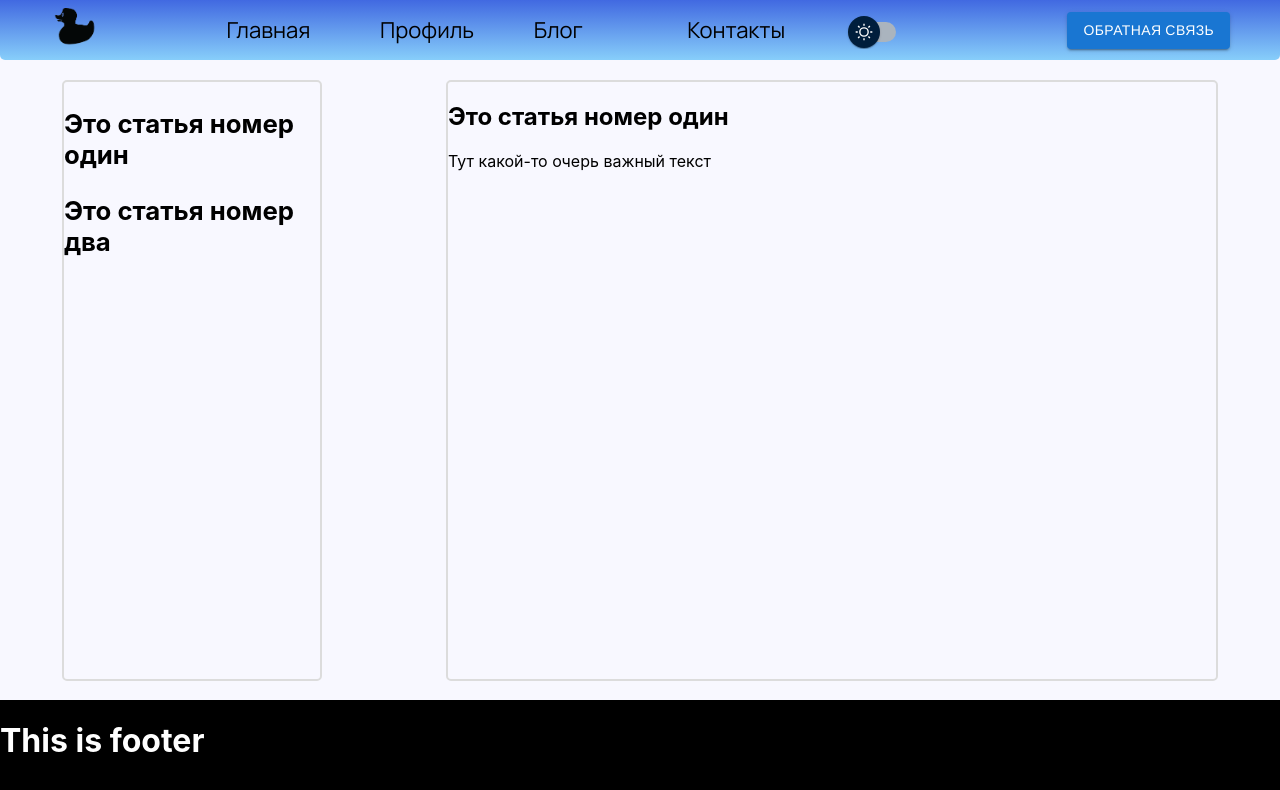
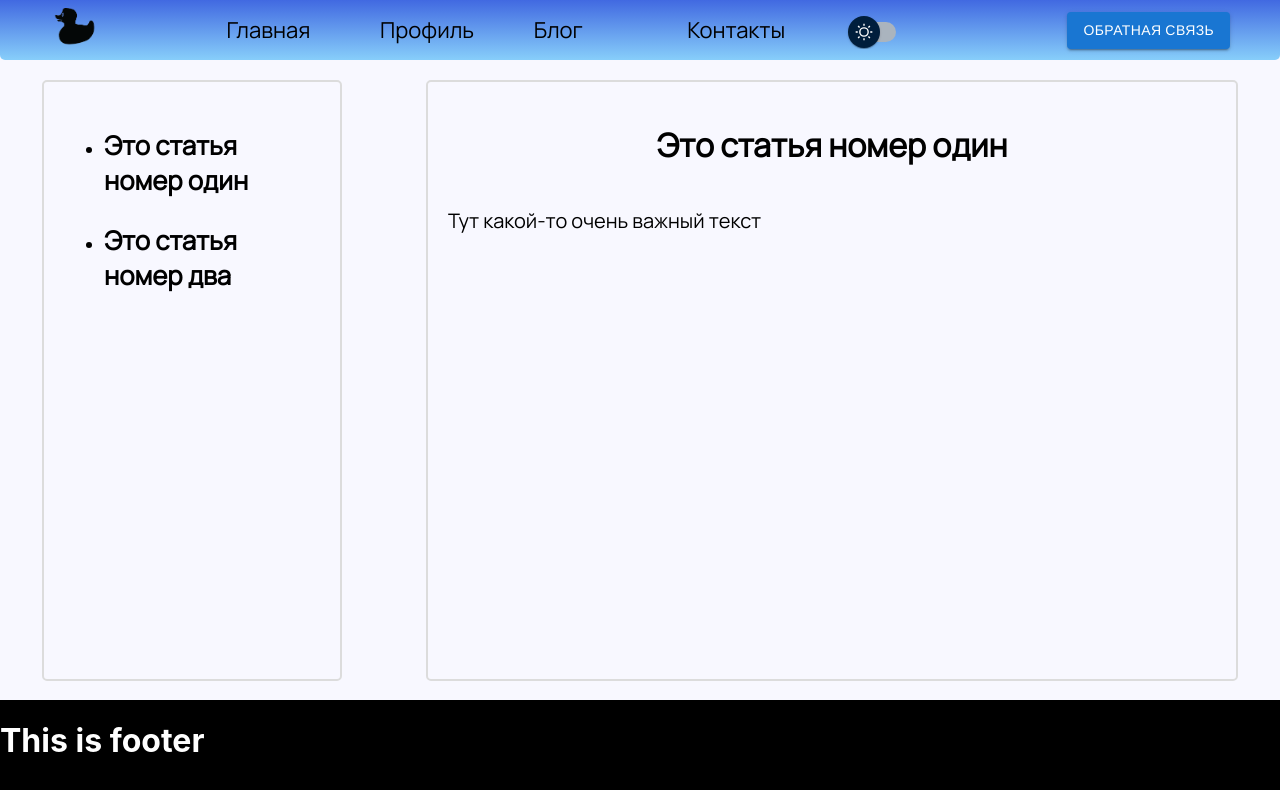
Before and after one commit to Deadduck89/portfolio, a React (Create React App) app: page /blog/1 in a window 1280 px wide. Shown: the top 790 px of the page. Built offline with nearby package versions, Linux system fonts and the light colour scheme; a web font is replaced by a local one.

Commit message:
Blog page styles done, article text string is reading like HTML
dangerouslySetInnerHTML was used

```diff
--- a/src/Components/Content/BlogPage/BlogArticle/BlogArticle.jsx
+++ b/src/Components/Content/BlogPage/BlogArticle/BlogArticle.jsx
@@ -1,5 +1,6 @@
 import React from "react";
 import {useParams} from "react-router";
+import classes from '../BlogPage.module.css'
 
 const BlogArticle = (props) => {
     let articleAddress = useParams();
@@ -11,8 +12,8 @@ const BlogArticle = (props) => {
 
 
     return (<div>
-            <h2>{blogPost.headline}</h2>
-            <p>{blogPost.text}</p>
+            <h1>{blogPost.headline}</h1>
+            <p className={classes.blogArticleText} dangerouslySetInnerHTML={{__html: blogPost.text}}/>
         </div>
     )
 }
--- a/src/Components/Content/BlogPage/BlogHeadline/BlogHeadline.jsx
+++ b/src/Components/Content/BlogPage/BlogHeadline/BlogHeadline.jsx
@@ -1,9 +1,13 @@
 import React from "react";
 import {NavLink} from "react-router-dom";
+import classes from '../BlogPage.module.css'
 
 const BlogHeadline = (props) => {
-    return (
-        <NavLink to={'/blog/' + props.id}><h3>{props.headline}</h3></NavLink>
+    return (<div>
+            <ul>
+                <li><NavLink className={classes.blogListElement} to={'/blog/' + props.id}><h3>{props.headline}</h3></NavLink></li>
+            </ul>
+        </div>
     )
 }
 
--- a/src/Components/Content/BlogPage/BlogPage.module.css
+++ b/src/Components/Content/BlogPage/BlogPage.module.css
@@ -17,13 +17,28 @@
 .blogList {
     width: 20%;
     margin-bottom: 20px;
+    padding: 20px;
     border: #DCDCDC 2px solid;
     border-radius: 5px;
+    font-family: Manrope, Roboto;
+}
+.blogDark .blogListElement {
+    color: #DCDCDC;
 }
 
 .blogText {
     width: 60%;
     margin-bottom: 20px;
+    padding: 20px;
     border: #DCDCDC 2px solid;
     border-radius: 5px;
+    font-family: Manrope, Roboto;
 }
+.blogText h1 {
+    text-align: center;
+}
+
+.blogArticleText {
+    margin-top: 40px;
+    font-size: 20px;
+}
--- a/src/redux/blog-reducer.js
+++ b/src/redux/blog-reducer.js
@@ -2,8 +2,8 @@ const SEND_ARTICLE = 'SEND-ARTICLE';
 
 let initialState = {
     articles: [
-        {id: 1, headline: 'Это статья номер один', text: 'Тут какой-то очерь важный текст'},
-        {id: 2, headline: 'Это статья номер два', text: 'Вот этот текст еще важнее' }
+        {id: 1, headline: 'Это статья номер один', text: 'Тут какой-то очень важный текст'},
+        {id: 2, headline: 'Это статья номер два', text: 'Вот этот текст еще важнее<br>Хотя и совсем немного'}
     ]
 }
 
```
Also changed, not shown: src/Components/Content/BlogPage/BlogPage.jsx (+0 -7 lines).
